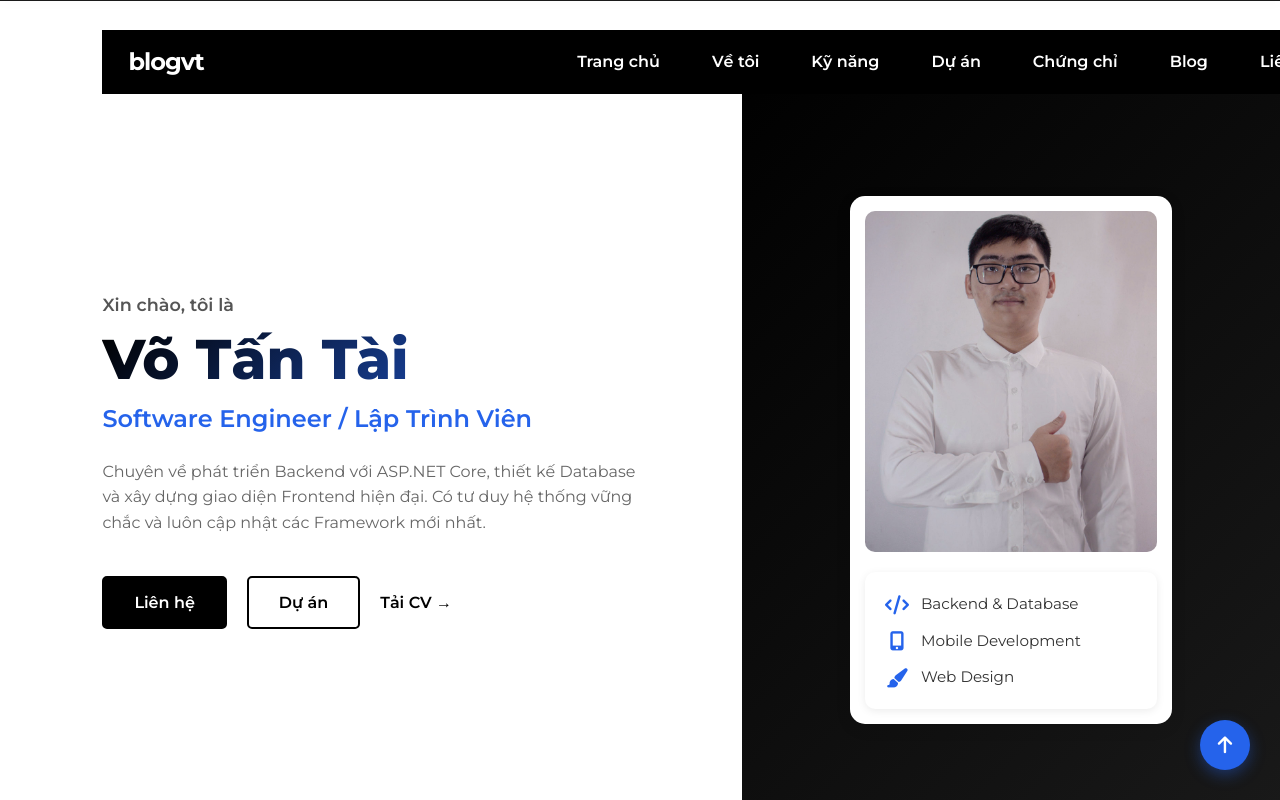
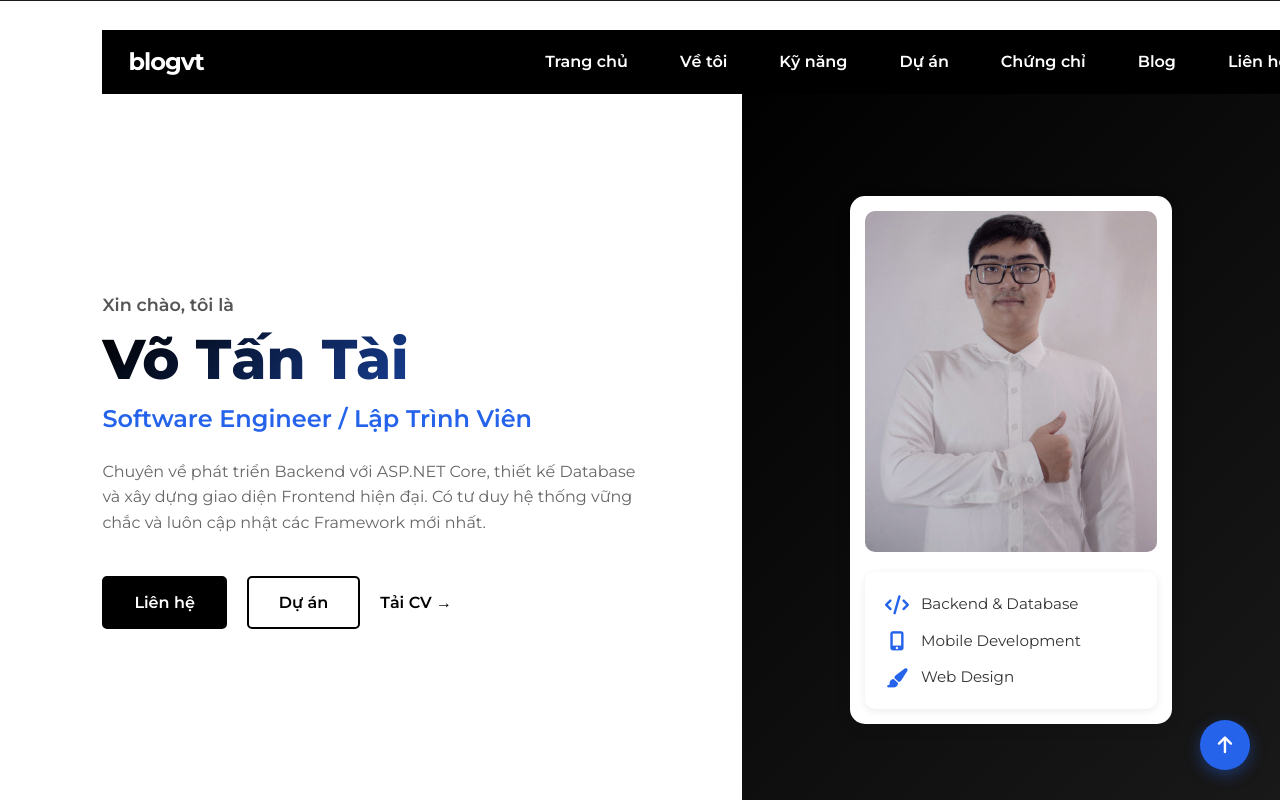
Before and after one commit to votai2804/blog_votai, a website: page index.html in a window 1280 px wide. Shown: the top 800 px of the page. Drawn offline with Linux system fonts and the light colour scheme.

Commit message:
Increase navbar right padding to give contact link more breathing room

```diff
--- a/css/style.css
+++ b/css/style.css
@@ -45,7 +45,7 @@ body {
     align-items: center;
     padding: 0.5rem 0;
     padding-left: 1rem;
-    padding-right: 2rem;
+    padding-right: 4rem;
     max-width: 100%;
     margin: 0;
     width: 100%;
```
